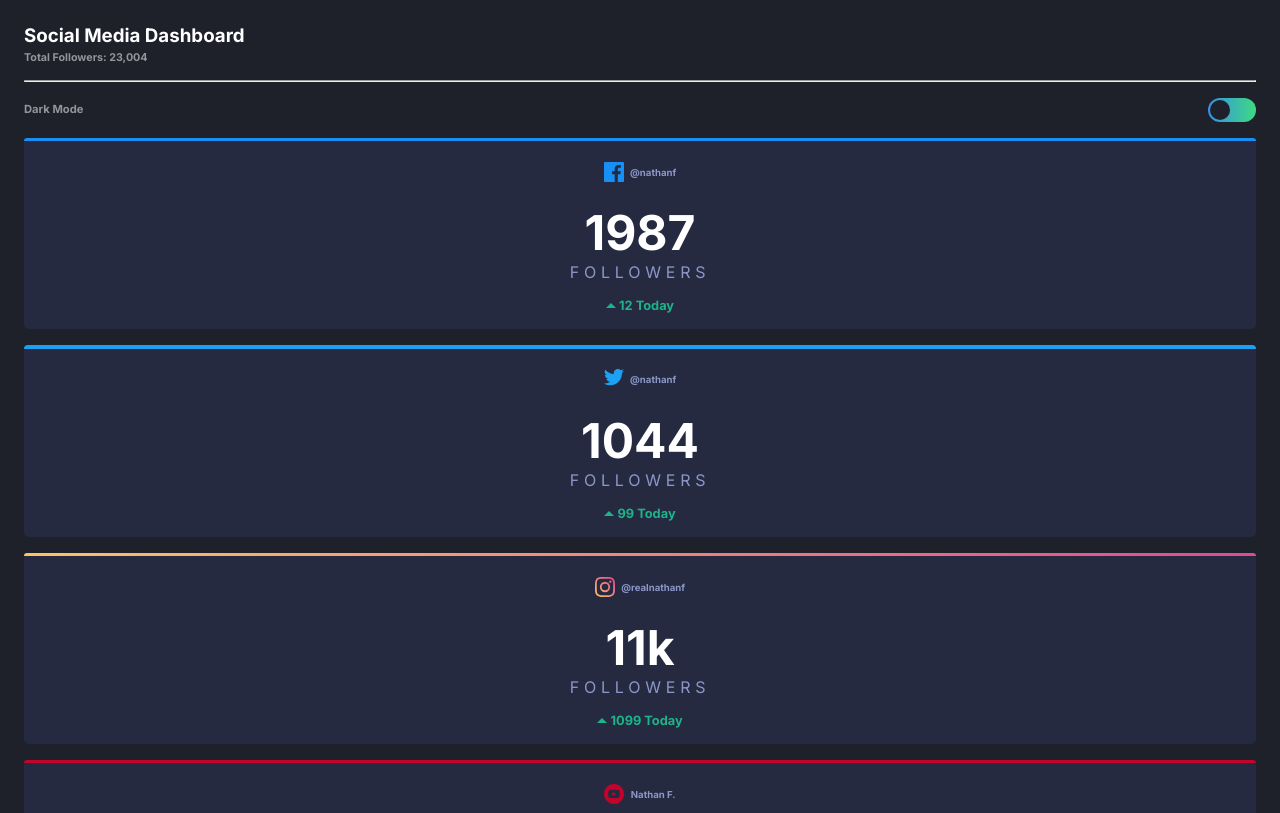
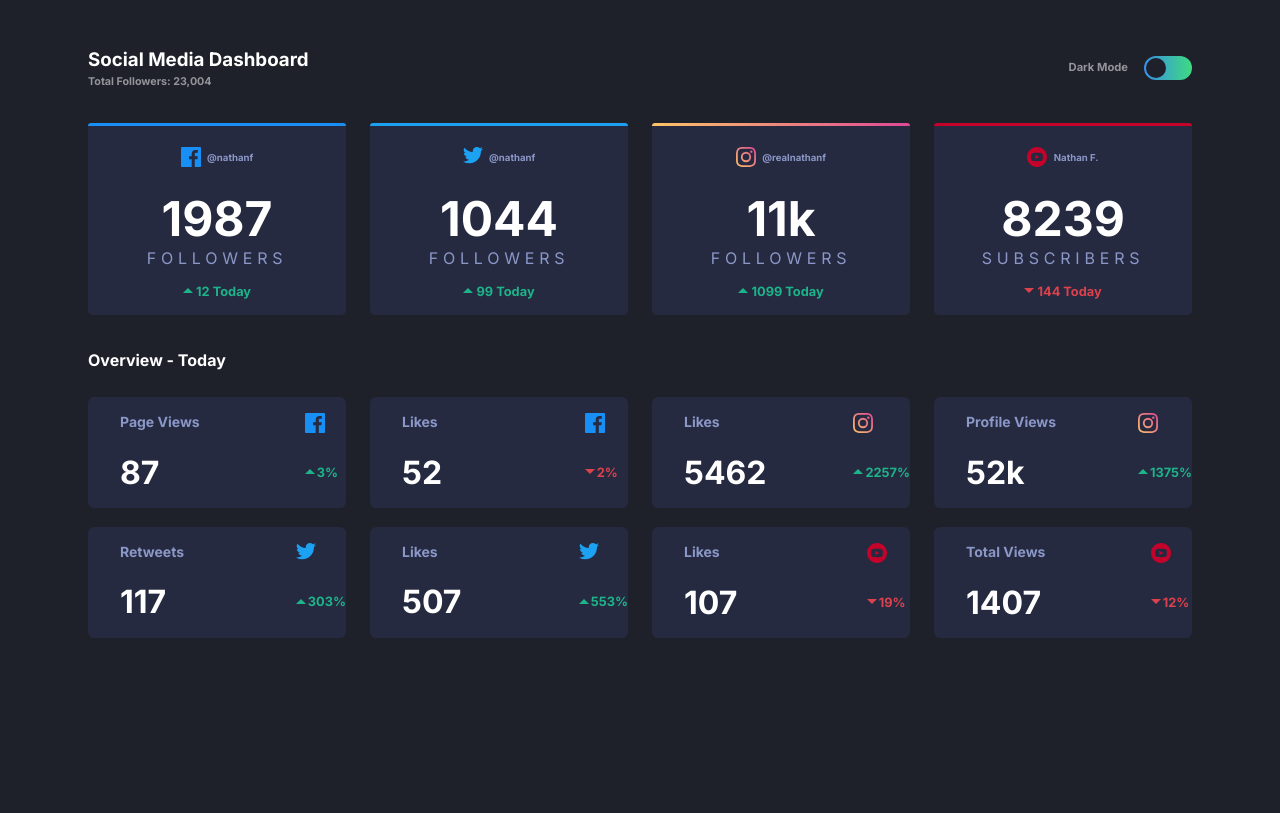
Before and after one commit to Gikkk/Challenge-2-Responsive-Grid-Dashboard, a plain HTML site: page index.html in a window 1280 px wide. Shown: the top 813 px of the page. Drawn offline with Linux system fonts and the light colour scheme.

Commit message:
desktop version

```diff
--- a/src/dark.css
+++ b/src/dark.css
@@ -30,15 +30,36 @@
   box-sizing: border-box;
 }
 
+html{
+  width: 100%;
+}
+
 body{
   font-family: 'Inter', sans-serif;
   background: var(--bg-color);
 }
 
+@media (min-width: 376px){
+  body{
+    max-width: 1440px;
+  }
+  hr{
+    display: none;
+  }
+}
+
 .dashboard{
   display: grid;
-  row-gap: 1rem;
+  row-gap: 1.2rem;
   margin: 0 1rem 2rem 1rem;
+}
+
+@media (min-width: 376px){
+  .dashboard{
+    grid-template-columns: 1fr 1fr 1fr 1fr;
+    column-gap: 1.5rem;
+    margin: 2rem 5rem 2rem 5rem;
+  }
 }
 
 .header{
@@ -51,6 +72,13 @@ body{
   color: var(--sub-header);
 }
 
+@media (min-width: 376px){
+  .dashboard-header{
+    grid-column-start: 1;
+    grid-column-end: span 2;
+  }
+}
+
 hr{
   margin: 0;
 }
@@ -58,6 +86,17 @@ hr{
 .darkmode{
  display: grid;
  grid-template-columns: 1fr auto;
+}
+
+@media (min-width: 376px){
+  .darkmode{
+    grid-template-columns: auto auto;
+    grid-column-start: 3;
+    grid-column-end: span 2;
+    justify-content: right;
+    align-content: center;
+    column-gap: 1rem;
+  }
 }
 
 .darkmode p{
@@ -78,6 +117,12 @@ hr{
                        " .   diff  .";
   text-align: center;
   row-gap: 1rem;
+}
+
+@media (min-width: 376px){
+  .dashboard-account{
+    min-width: 208px;
+  }
 }
 
 .dashboard-account__colorline{
@@ -161,6 +206,13 @@ hr{
   color: var(--overview-h4);
   font-weight: bold;
   margin: 1rem 0 0.5rem 0;
+}
+
+@media (min-width: 376px){
+  .dashboard-overview{
+    grid-column-start: 1;
+    grid-column-end: span 4;
+  }
 }
 
 .dashboard-overview__list{
```
